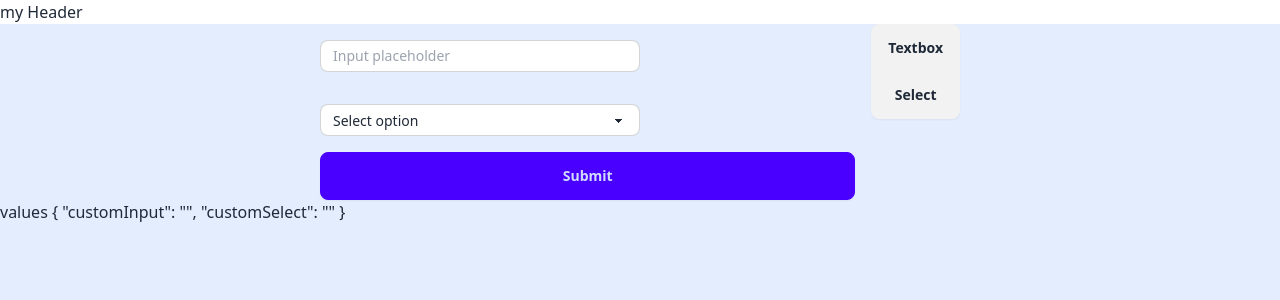
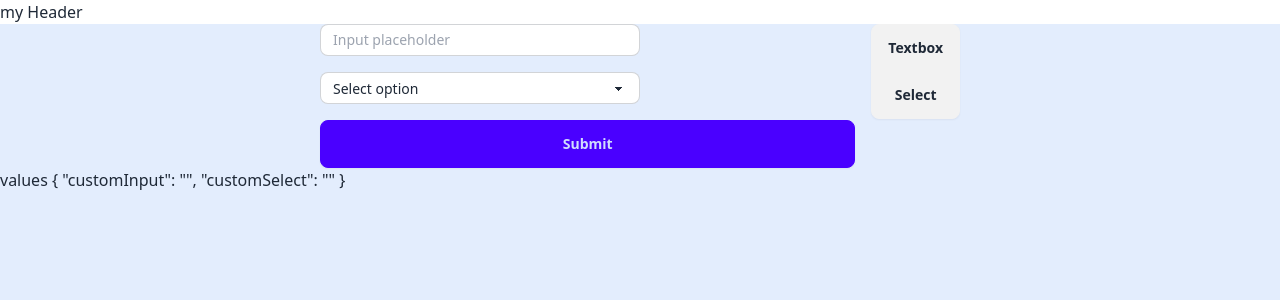
Before and after one commit to dgschel/EasySurvey, an Angular app: page /home in a window 1280 px wide. Shown: the top 300 px of the page. Built offline with nearby package versions, Linux system fonts and the light colour scheme.

Commit message:
add label as input prop

```diff
--- a/src/app/shared/feature/form-control-input/form-control-input.component.html
+++ b/src/app/shared/feature/form-control-input/form-control-input.component.html
@@ -1,8 +1,10 @@
 <label [attr.for]="controlKeyName()" class="form-control w-full max-w-xs">
 
-  <div class="label">
-    <ng-content select="[slot='label']" />
-  </div>
+  @if (label()) {
+    <div class="label">
+      <span class="label-text"></span>
+    </div>
+  }
 
   <input type="text" [id]="controlKeyName()" [formControlName]="controlKeyName()" class="input input-bordered input-sm"
     [placeholder]="inputPlaceholder() || 'placeholder'" [ngClass]="{'input-error': isFormControlValid}" />
--- a/src/app/shared/feature/form-control-input/form-control-input.component.ts
+++ b/src/app/shared/feature/form-control-input/form-control-input.component.ts
@@ -17,11 +17,11 @@ import { SurveyFormControl } from '../../model/survey-form-control';
   }]
 })
 export class FormControlInputComponent implements OnInit {
+  parentContainer = inject(ControlContainer);
   controlKeyName = input.required<string>();
+  label = input<string>();
   inputPlaceholder = input<string>();
   validatorsFn = input<ValidatorFn[]>();
-  parentContainer = inject(ControlContainer);
-
   surveyFormControl: SurveyFormControl | null = null;
 
   get parentFormGroup() {
--- a/src/app/shared/feature/form-control-select/form-control-select.component.html
+++ b/src/app/shared/feature/form-control-select/form-control-select.component.html
@@ -1,7 +1,11 @@
 <label [attr.for]="controlKeyName()" class="form-control w-full max-w-xs">
-  <div class="label">
-    <ng-content select="[slot='label']" />
-  </div>
+
+  @if (label()) {
+    <div class="label">
+      <span class="label-text"></span>
+    </div>
+  }
+
   <select [id]="controlKeyName()" [name]="controlKeyName()" [formControlName]="controlKeyName()"
     class="select select-bordered select-sm" [ngClass]="{'select-error': isFormControlValid}">
     <option value selected disabled>Select option</option>
@@ -9,9 +13,11 @@
     <option [value]="option">{{ option }}</option>
     }
   </select>
+
   @if (isFormControlValid) {
-  @for (message of validationErrors; track $index) {
-  <app-form-control-error [message]="message" />
+    @for (message of validationErrors; track $index) {
+    <app-form-control-error [message]="message" />
+    }
   }
-  }
+
 </label>
--- a/src/app/shared/feature/form-control-select/form-control-select.component.ts
+++ b/src/app/shared/feature/form-control-select/form-control-select.component.ts
@@ -20,6 +20,7 @@ export class FormControlSelectComponent {
   parentContainer = inject(ControlContainer);
   controlKeyName = input.required<string>();
   options = input<string[]>([]);
+  label = input<string>();
   validatorsFn = input<ValidatorFn[]>();
   surveyFormControl: SurveyFormControl | null = null;
 
```
